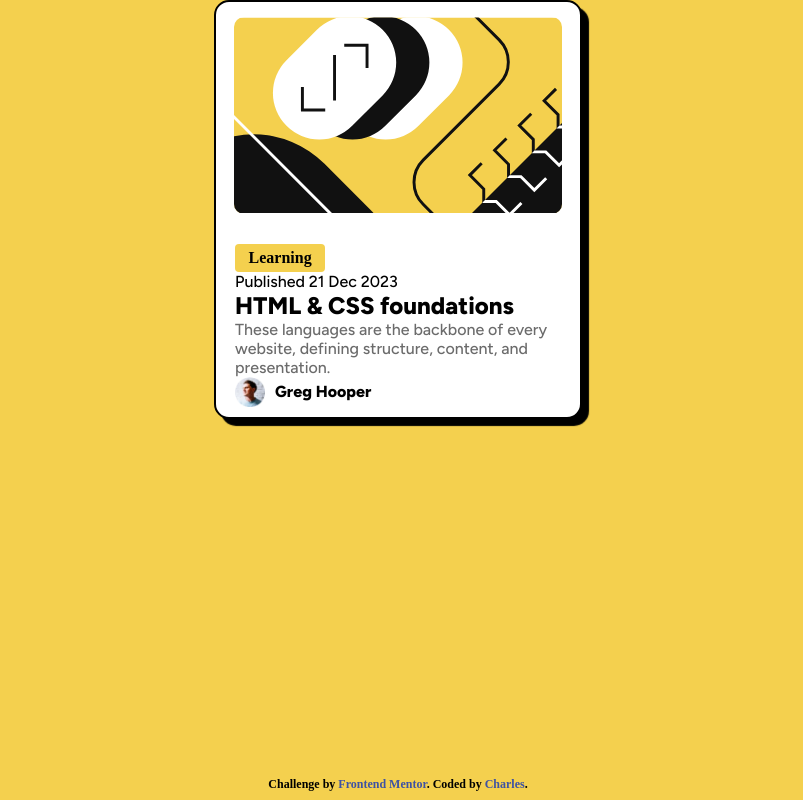
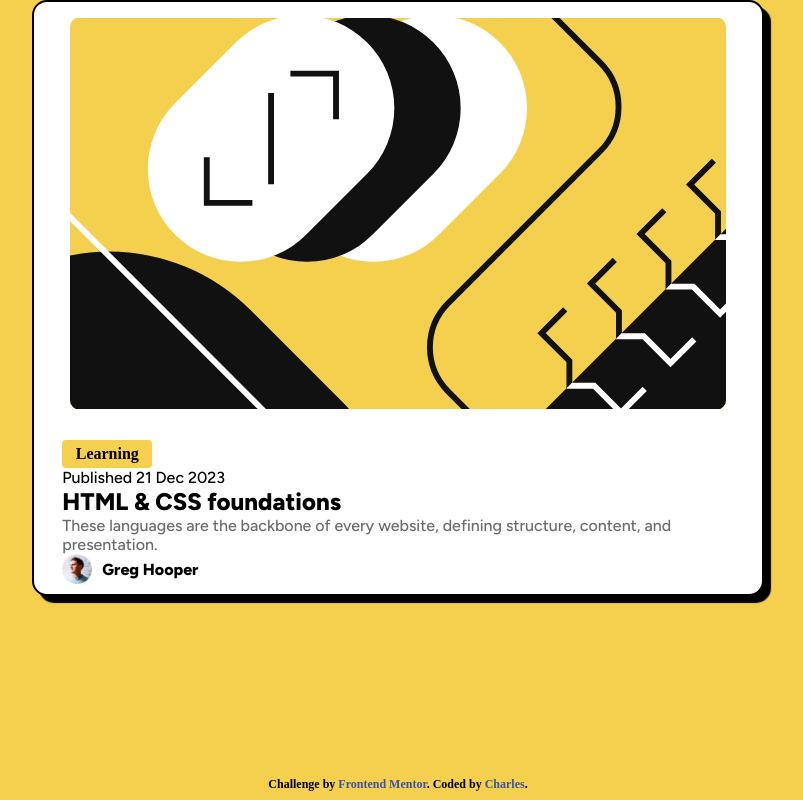
Before and after one commit to Ghost-Writer-2/Blog-preview, a plain HTML site: page index.html in a window 1280 px wide. Shown: the whole page, without its empty margins (242-1045 px from the left). Drawn offline with Linux system fonts and the light colour scheme.

Commit message:
Update style.css
reverted

```diff
--- a/style.css
+++ b/style.css
@@ -41,7 +41,7 @@ h2 {
   align-items: center;
   justify-content: center;
   background-color: hsl(0, 0%, 100%);
-  width: max(18rem, 23rem);
+  max width: 22rem;
   height: auto;
   padding-top: 15px;
   border-radius: 15px;
```
